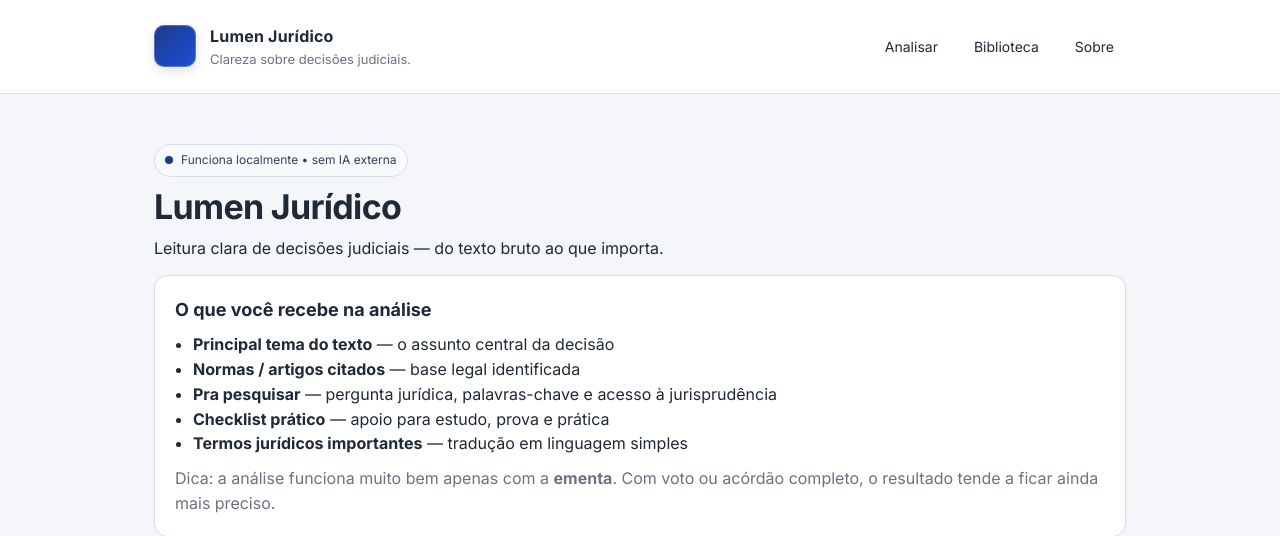
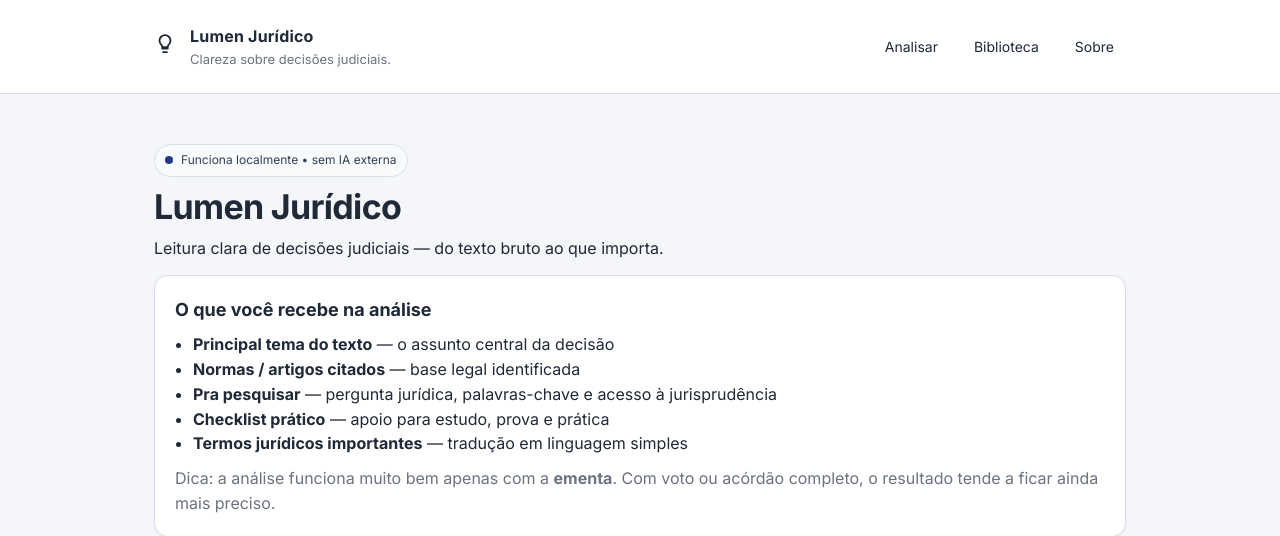
Before and after one commit to sabrinaandraderocha-cmyk/lumen-juridico, a Flask app: page / in a window 1280 px wide. Shown: the top 536 px of the page. Run offline with Flask 3, Linux system fonts and the light colour scheme.

Commit message:
Update base.html

```diff
--- a/templates/base.html
+++ b/templates/base.html
@@ -5,12 +5,10 @@
   <meta name="viewport" content="width=device-width, initial-scale=1" />
   <title>{% block title %}Lumen Jurídico{% endblock %}</title>
 
-  <!-- Fonte (opcional) -->
   <link rel="preconnect" href="https://fonts.googleapis.com">
   <link rel="preconnect" href="https://fonts.gstatic.com" crossorigin>
   <link href="https://fonts.googleapis.com/css2?family=Inter:wght@400;600;700&display=swap" rel="stylesheet">
 
-  <!-- CSS do projeto -->
   <link rel="stylesheet" href="{{ url_for('static', filename='style.css') }}">
 </head>
 
@@ -18,7 +16,16 @@
   <header class="topbar">
     <div class="container topbar-inner">
       <div class="brand">
-        <div class="logo" aria-hidden="true"></div>
+        <!-- ✅ ÍCONE LÂMPADA (SEM QUADRADO AZUL) -->
+        <span class="brand-icon" aria-hidden="true">
+          <svg width="22" height="22" viewBox="0 0 24 24" fill="none">
+            <path d="M9 18h6" stroke="currentColor" stroke-width="2" stroke-linecap="round"/>
+            <path d="M10 22h4" stroke="currentColor" stroke-width="2" stroke-linecap="round"/>
+            <path d="M8 14c-1.2-1.1-2-2.7-2-4.6A6 6 0 1 1 18 9.4c0 1.9-.8 3.5-2 4.6-.7.7-1 1.2-1 2.1v.4H9v-.4c0-.9-.3-1.4-1-2.1Z"
+                  stroke="currentColor" stroke-width="2" stroke-linejoin="round"/>
+          </svg>
+        </span>
+
         <div>
           <div class="brand-name">Lumen Jurídico</div>
           <div class="brand-tag">Clareza sobre decisões judiciais.</div>
```
